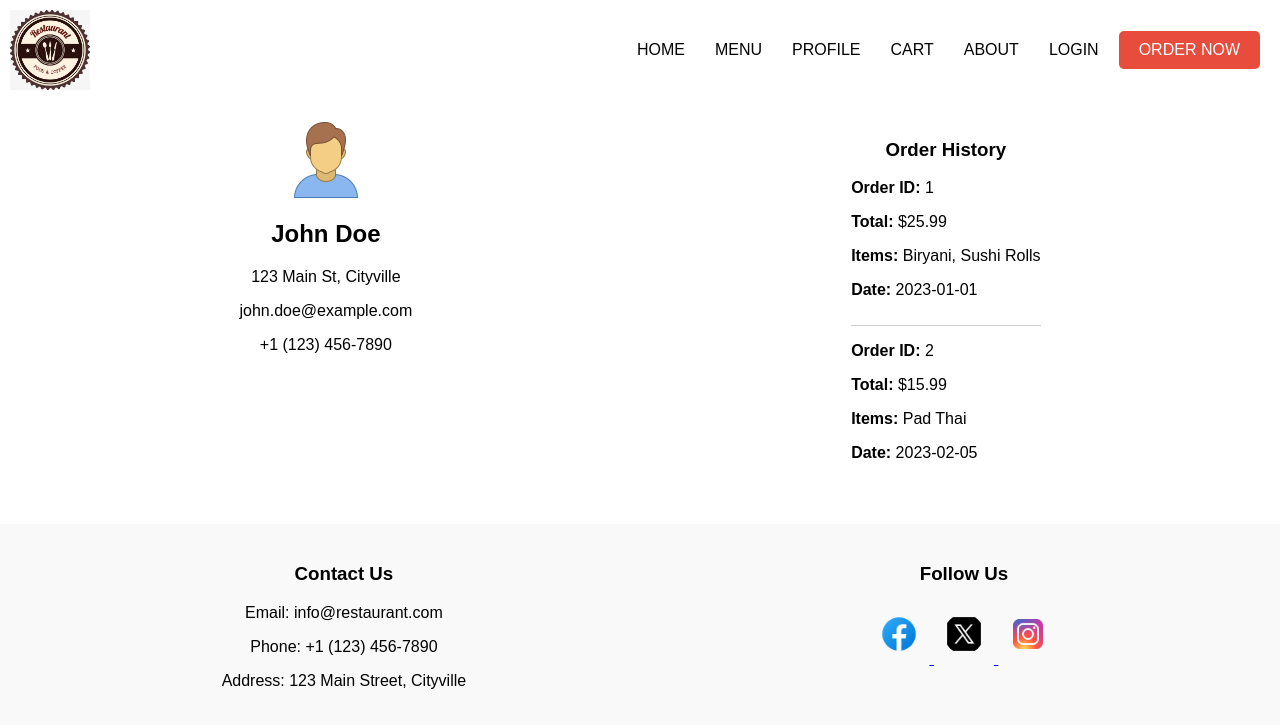
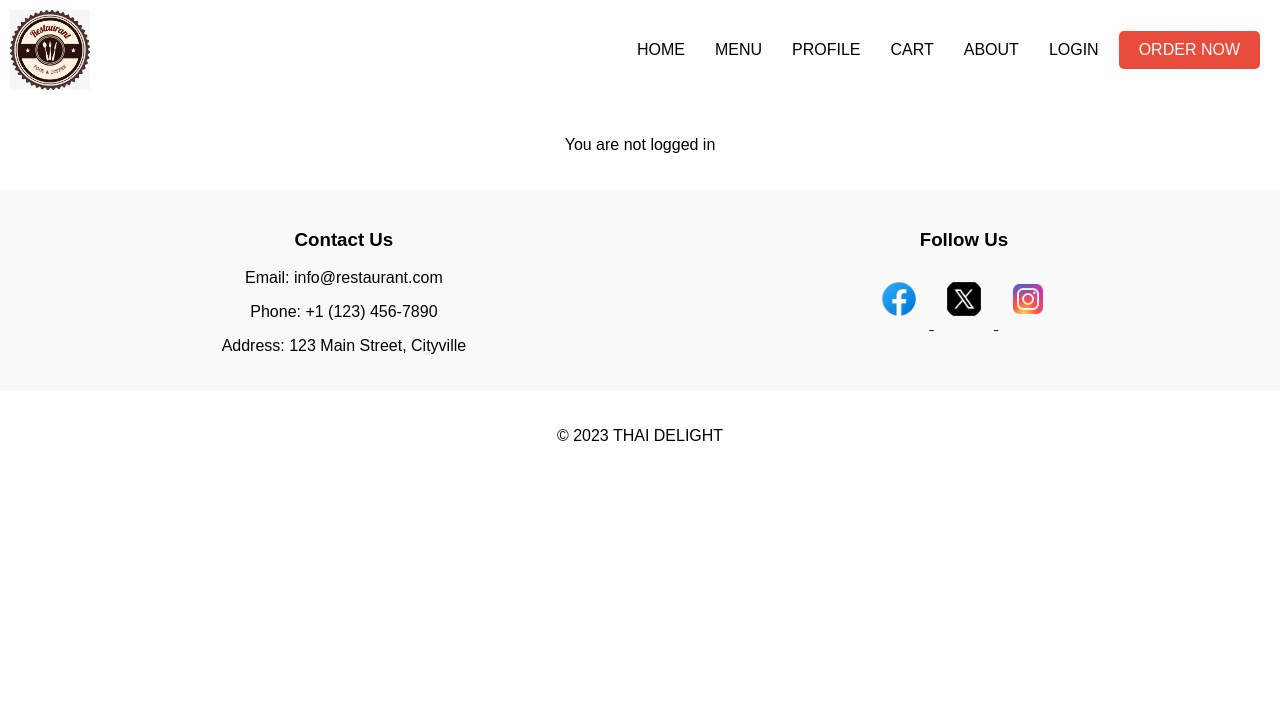
Before and after one commit to Ananypratap007/CS3203-Group-Project, a Django app: page /profile in a window 1280 px wide. Shown: the top 725 px of the page. After the commit the page ends 441 px from the top, so only its background shows below. Run offline with Django 4.2, Linux system fonts and the light colour scheme.

Commit message:
fixed add to cart button/profile page

```diff
--- a/SEProject/myapp/static/js/profile.js
+++ b/SEProject/myapp/static/js/profile.js
@@ -1,11 +1,6 @@
 // This script will handle dynamic updates to the profile page, including order history.
 
 document.addEventListener('DOMContentLoaded', function () {
-    // Assume that you have a function to retrieve customer data
-    const customerData = getCustomerData();
-
-    // Display customer information
-    displayCustomerInfo(customerData);
 
     // Assume that you have a function to retrieve order history
     const orderHistory = getOrderHistory();
@@ -14,25 +9,6 @@ document.addEventListener('DOMContentLoaded', function () {
     displayOrderHistory(orderHistory);
 });
 
-// Function to retrieve customer data (replace with actual implementation)
-function getCustomerData() {
-    return {
-        name: 'John Doe',
-        address: '123 Main St, Cityville',
-        email: 'john.doe@example.com',
-        phone: '+1 (123) 456-7890',
-        image: '/myapp/static/asset/person.png'
-    };
-}
-
-// Function to display customer information
-function displayCustomerInfo(customerData) {
-    document.getElementById('profile-image').src = customerData.image;
-    document.getElementById('customer-name').innerText = customerData.name;
-    document.getElementById('customer-address').innerText = customerData.address;
-    document.getElementById('customer-email').innerText = customerData.email;
-    document.getElementById('customer-phone').innerText = customerData.phone;
-}
 
 // Function to retrieve order history (replace with actual implementation)
 function getOrderHistory() {
--- a/SEProject/myapp/templates/header.html
+++ b/SEProject/myapp/templates/header.html
@@ -24,6 +24,6 @@
         {% else %}
           <a href="{% url 'login' %}?next={{ request.path }}">LOGIN</a>
 {% endif %}
-        <a href="#" id="order-now-button">ORDER NOW</a>
+        <a href="{% url 'myapp:menu' %}" id="order-now-button">ORDER NOW</a>
       </nav>
     </header>
--- a/SEProject/myapp/templates/home.html
+++ b/SEProject/myapp/templates/home.html
@@ -13,7 +13,7 @@
           marinated in a blend of Thai spices before being
           coated in a light tempura batter and deep-fried to
           golden perfection.</p>
-        <a href="#" id="order-now-button">ORDER NOW</a>
+        <a href="{% url 'myapp:menu' %}" id="order-now-button">ORDER NOW</a>
       </div>
     </section>
   </main>
--- a/SEProject/myapp/templates/menu.html
+++ b/SEProject/myapp/templates/menu.html
@@ -82,4 +82,5 @@
 </body>
 
 </html>
+<script src="{% static 'js/script.js' %}"></script>
 {% endblock content %}
--- a/SEProject/myapp/templates/profile.html
+++ b/SEProject/myapp/templates/profile.html
@@ -5,13 +5,15 @@
 <body>
     <main>
         <section id="profile">
+            {% if user.is_authenticated %}
             <div class="profile-info">
                 <img id="profile-image" src="{% static 'asset/person.png' %}" alt="Profile Image">
-                <h2 id="customer-name">John Doe</h2>
+                <h2 id="customer-name">{{user.username }}</h2>
                 <p id="customer-address">123 Main St, Cityville</p>
-                <p id="customer-email">john.doe@example.com</p>
+                <p id="customer-email">{{user.email}}</p>
                 <p id="customer-phone">+1 (123) 456-7890</p>
             </div>
+
 
             <div class="order-history">
                 <h3>Order History</h3>
@@ -19,6 +21,9 @@
                     <!-- Order items will be dynamically added here -->
                 </ul>
             </div>
+            {% else %}
+            <p id="message">You are not logged in</p>
+            {% endif %}
         </section>
         <script src="{% static 'js/profile.js' %}"></script>
     </main>
```
Also changed, not shown: SEProject/db.sqlite3, SEProject/myapp/templates/base.html (line endings or trailing spaces).
